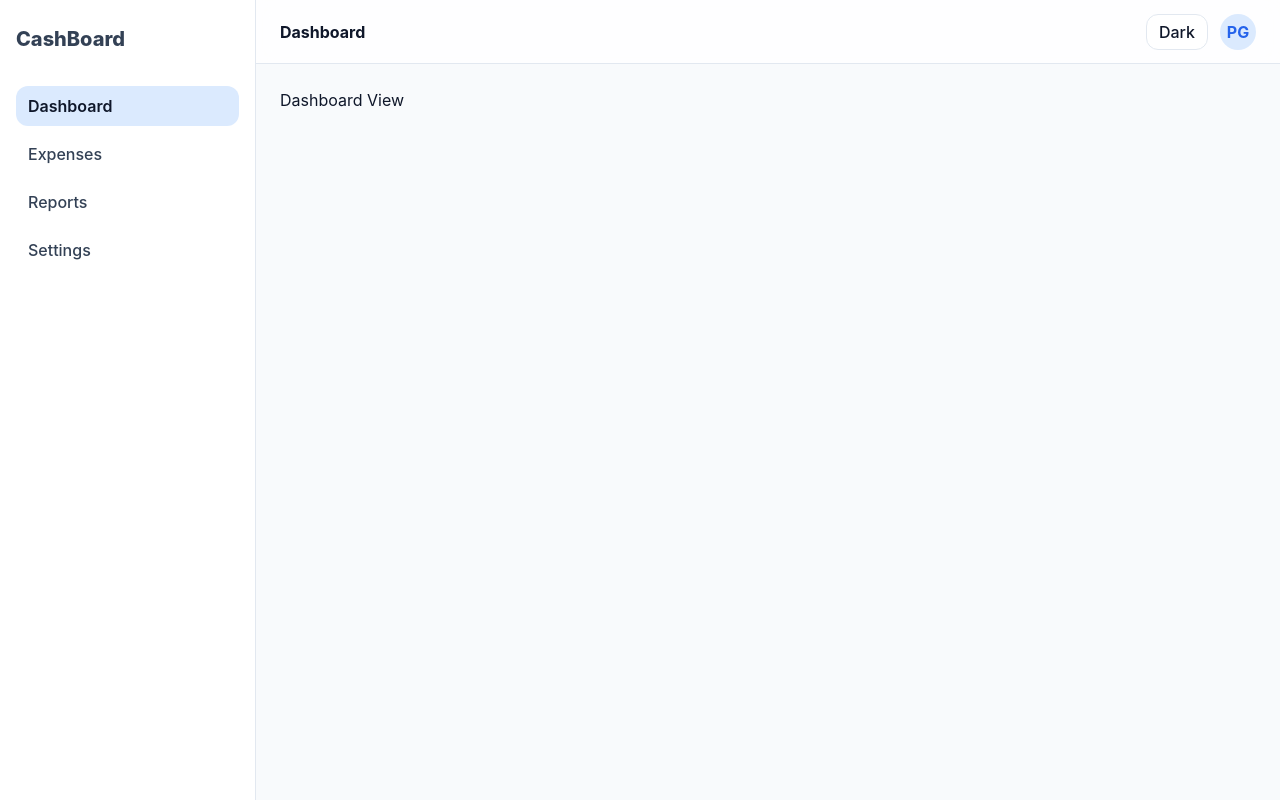
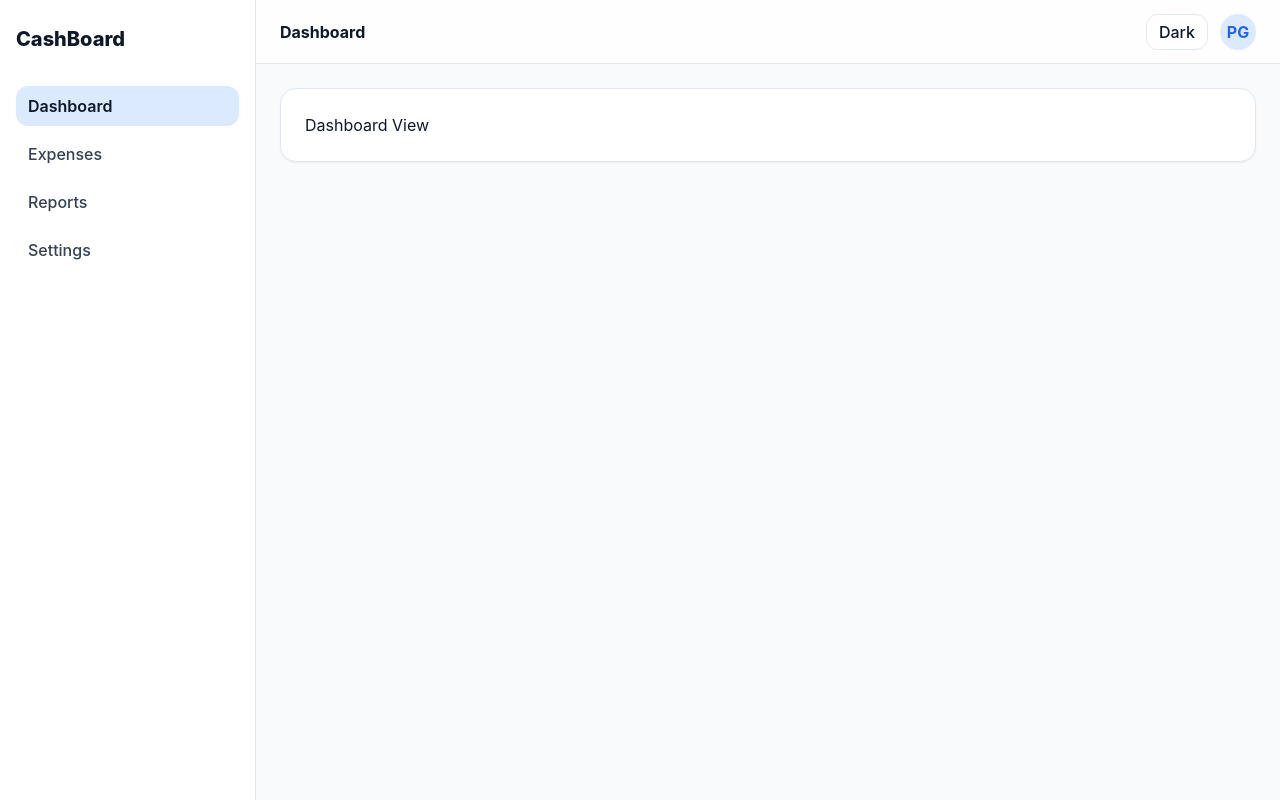
Before and after one commit to Gurmis/CashBoard, a Vue app: page / in a window 1280 px wide. Built offline with nearby package versions, Linux system fonts and the light colour scheme.

Commit message:
color adjustments + theme load on mounted

```diff
--- a/src/assets/styles/themes.css
+++ b/src/assets/styles/themes.css
@@ -31,6 +31,7 @@
     --color-sidebar-border: var(--slate-200);
     --color-sidebar-text: var(--slate-700);
     --color-sidebar-text-active: var(--slate-900);
+    --color-sidebar-brand: var(--slate-900);
     --color-sidebar-item-hover: var(--slate-100);
     --color-sidebar-item-active: var(--blue-100);
 
@@ -84,9 +85,11 @@
     --color-sidebar-bg: var(--slate-900);
     --color-sidebar-border: var(--slate-700);
     --color-sidebar-text: var(--slate-300);
-    --color-sidebar-text-active: var(--slate-900);
+    --color-sidebar-text-active: var(--white);
+    --color-sidebar-brand: var(--white);
     --color-sidebar-item-hover: var(--slate-700);
-    --color-sidebar-item-active: var(--purple-100);
+    --color-sidebar-item-active: var(--color-slate-700);
+
 
     --color-topbar-bg: rgba(15, 23, 42, 0.72);
     --color-topbar-border: var(--slate-700);
--- a/src/components/layout/AppSidebar.vue
+++ b/src/components/layout/AppSidebar.vue
@@ -32,7 +32,7 @@
 .sidebar__brand {
   font-size: 1.25rem;
   font-weight: 800;
-  color: var(--color-sidebar-text);
+  color: var(--color-sidebar-brand);
   margin-bottom: 32px;
 }
 
--- a/src/components/layout/AppTopbar.vue
+++ b/src/components/layout/AppTopbar.vue
@@ -13,7 +13,7 @@
 </template>
 
 <script setup lang="ts">
-import {ref, watch} from "vue";
+import {onMounted, ref, watch} from "vue";
 
 const isDark = ref(false);
 
@@ -21,6 +21,11 @@ watch(isDark, (value) => {
   document.documentElement.classList.toggle('dark', value);
   localStorage.setItem('theme', value ? 'dark' : 'light');
 })
+
+onMounted(() => {
+  const savedTheme = localStorage.getItem("theme");
+  isDark.value = savedTheme === "dark";
+});
 </script>
 
 <style lang="scss" scoped>
--- a/src/view/DashboardView.vue
+++ b/src/view/DashboardView.vue
@@ -1,6 +1,7 @@
 <template>
-Dashboard View
-</template>
+  <div class="surface p-6 rounded-xl">
+    Dashboard View
+  </div></template>
 
 <script setup lang="ts">
 </script>
```
